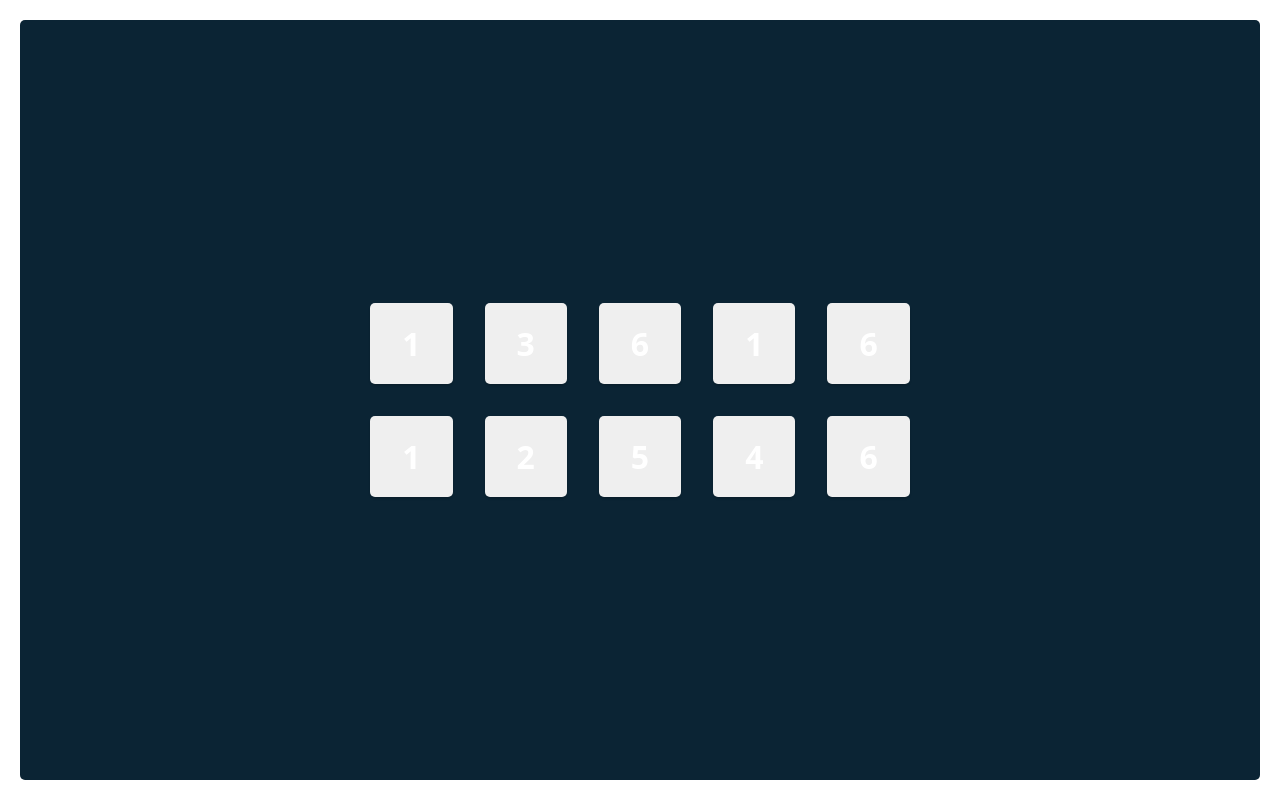
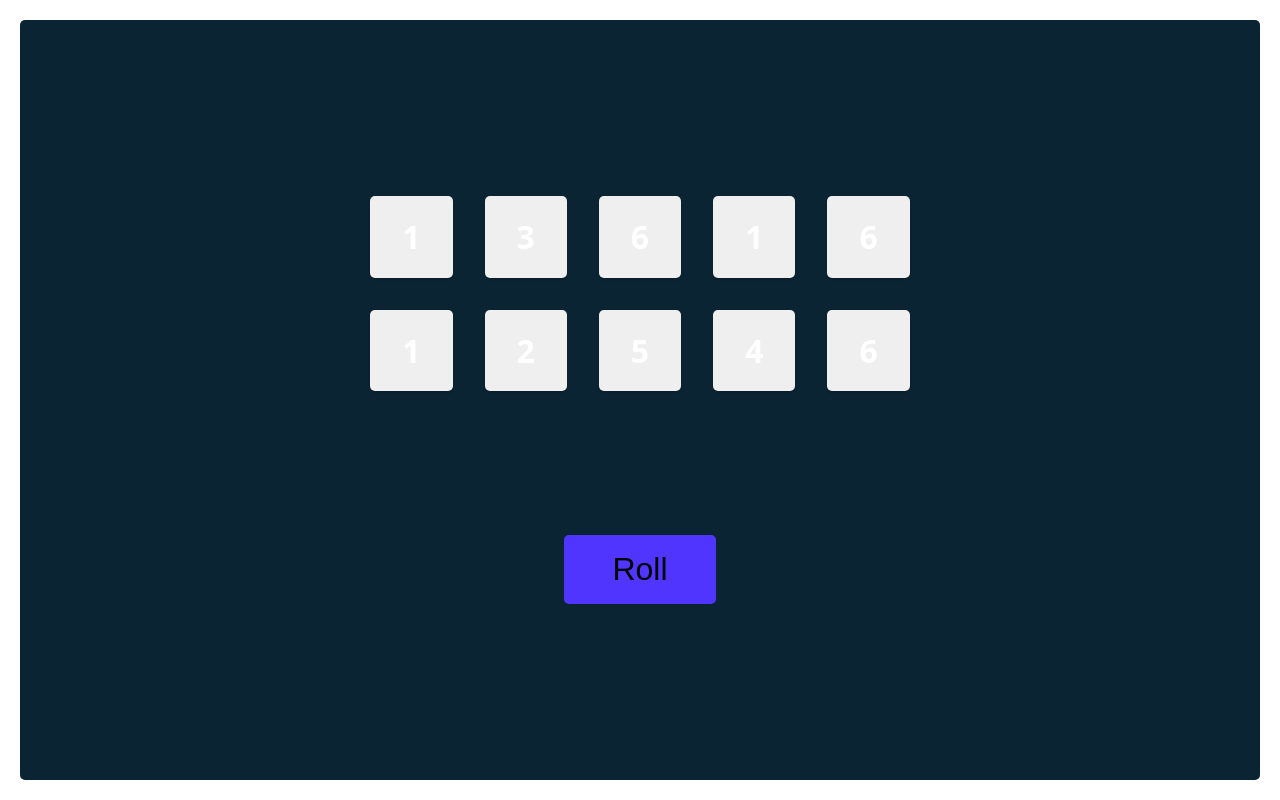
Before and after one commit to baileyloewe/Tenzies, a React (Vite) app: page / in a window 1280 px wide. Built offline with nearby package versions, Linux system fonts and the light colour scheme.

Commit message:
Added button to generate new dice

```diff
--- a/App.jsx
+++ b/App.jsx
@@ -19,6 +19,7 @@ export default function App() {
             <div className="dice-container">
                 {diceElements}
             </div>
+            <button className="roll-button" onClick={() => setDice(generateAllNewDice())}>Roll</button>
         </main>
     )
 }
--- a/index.css
+++ b/index.css
@@ -56,6 +56,10 @@ main {
   gap: 2em;
 }
 
+button {
+  cursor: pointer;
+}
+
 .dice {
   font-family: system-ui, Avenir, Helvetica, Arial, sans-serif;
   font-size: 2rem;
@@ -66,7 +70,16 @@ main {
   border: none;
   border-radius: 5px;
   box-shadow: 0px 2px 2px rgba(0, 0, 0, 0.15);
-  cursor: pointer;
+
+}
+
+.roll-button {
+  font-size: 2rem;
+  background-color: #5035FF;
+  border: none;
+  border-radius: 5px;
+  padding: .5em 1.5em;
+  margin-top: 4em;
 }
 
 @media (prefers-color-scheme: dark) {
```
